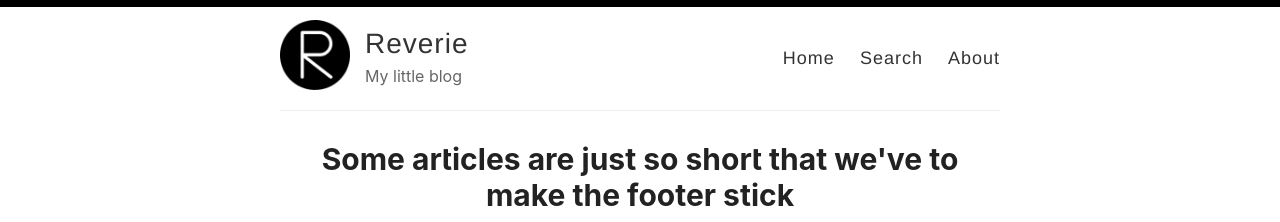
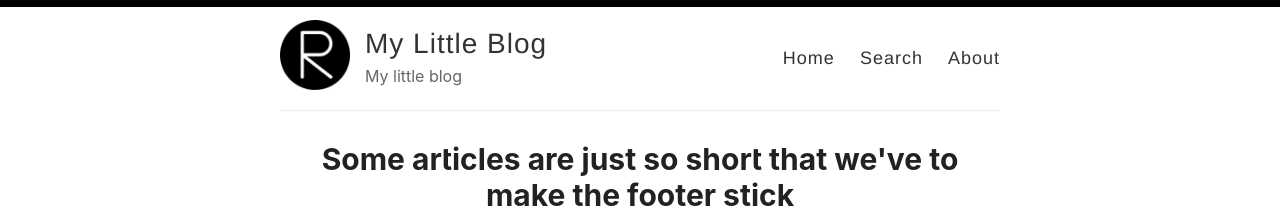
Before and after one commit to evinpinar/evinpinar.github.io, a Jekyll site: the page built from index.html, in a window 1280 px wide. Shown: the top 222 px of the page. Built offline with Jekyll 4.4.1, drawn with Linux system fonts in a browser that asks for light colours; the list of posts is cut into pages by our own code.

Commit message:
Update _config.yml

```diff
--- a/_config.yml
+++ b/_config.yml
@@ -3,7 +3,7 @@
 #
 
 # Name of your site (displayed in the header)
-name: Reverie
+name: My Little Blog
 
 # Name of the author
 author: Evin Pinar Ornek
@@ -24,7 +24,7 @@ footer-links:
   email: evinpinarornek@gmail.com
   facebook:
   flickr:
-  github: amitmerchant1990/reverie
+  github: evinpinar
   instagram:
   linkedin:
   pinterest:
@@ -45,14 +45,14 @@ google_analytics: UA-43339302-4
 
 # Your website URL (e.g. http://amitmerchant1990.github.io or http://www.amitmerchant.com)
 # Used for Sitemap.xml and your RSS feed
-url: http://www.amitmerchant.com/reverie
-enforce_ssl: https://www.amitmerchant.com/reverie
+url: http://amitmerchant1990.github.io/my_little_blog
+enforce_ssl: http://amitmerchant1990.github.io/my_little_blog
 
 # If you're hosting your site at a Project repository on GitHub pages
 # (http://yourusername.github.io/repository-name)
 # and NOT your User repository (http://yourusername.github.io)
 # then add in the baseurl here, like this: "/repository-name"
-baseurl: "/reverie"
+baseurl: "/my_little_blog"
 
 #
 # !! You don't need to change any of the configuration flags below !!
```
